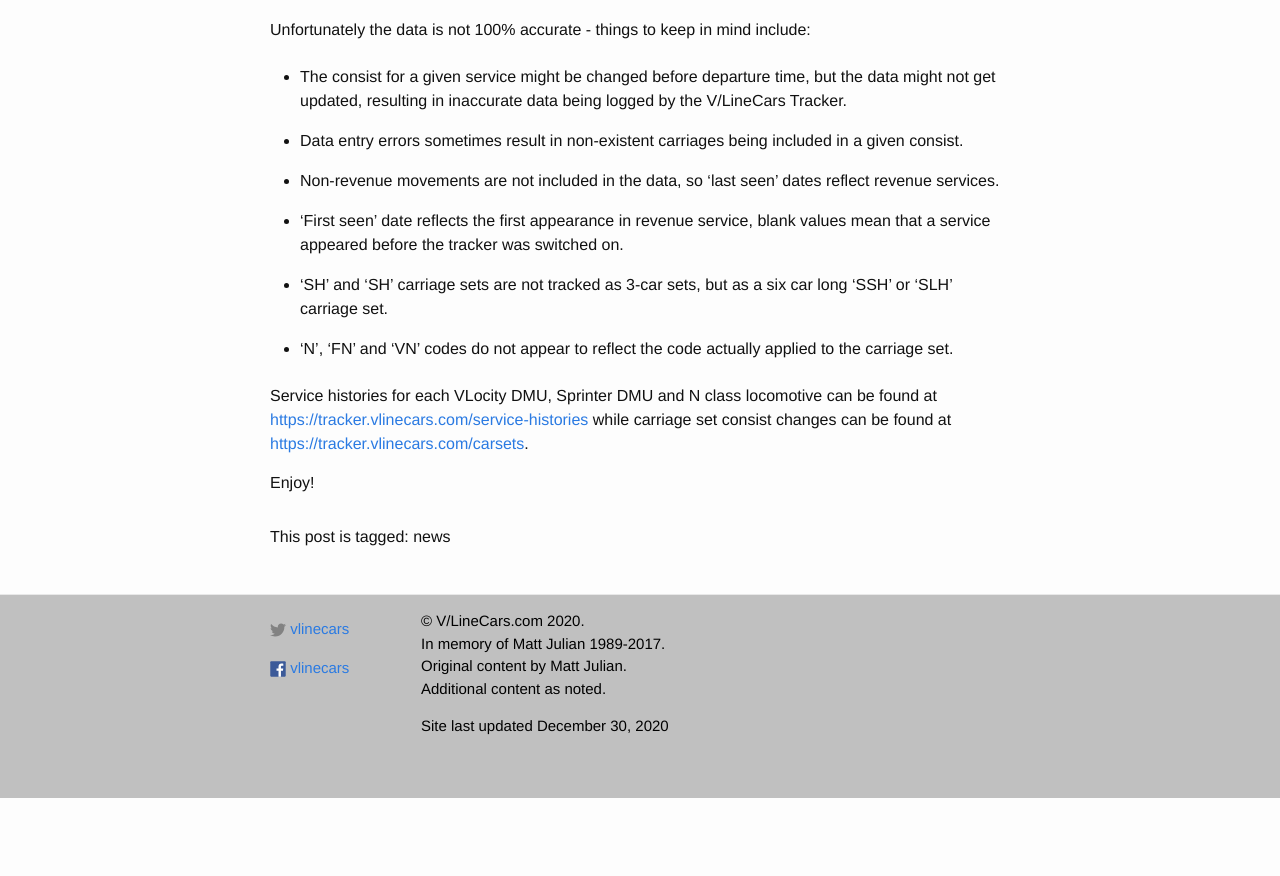
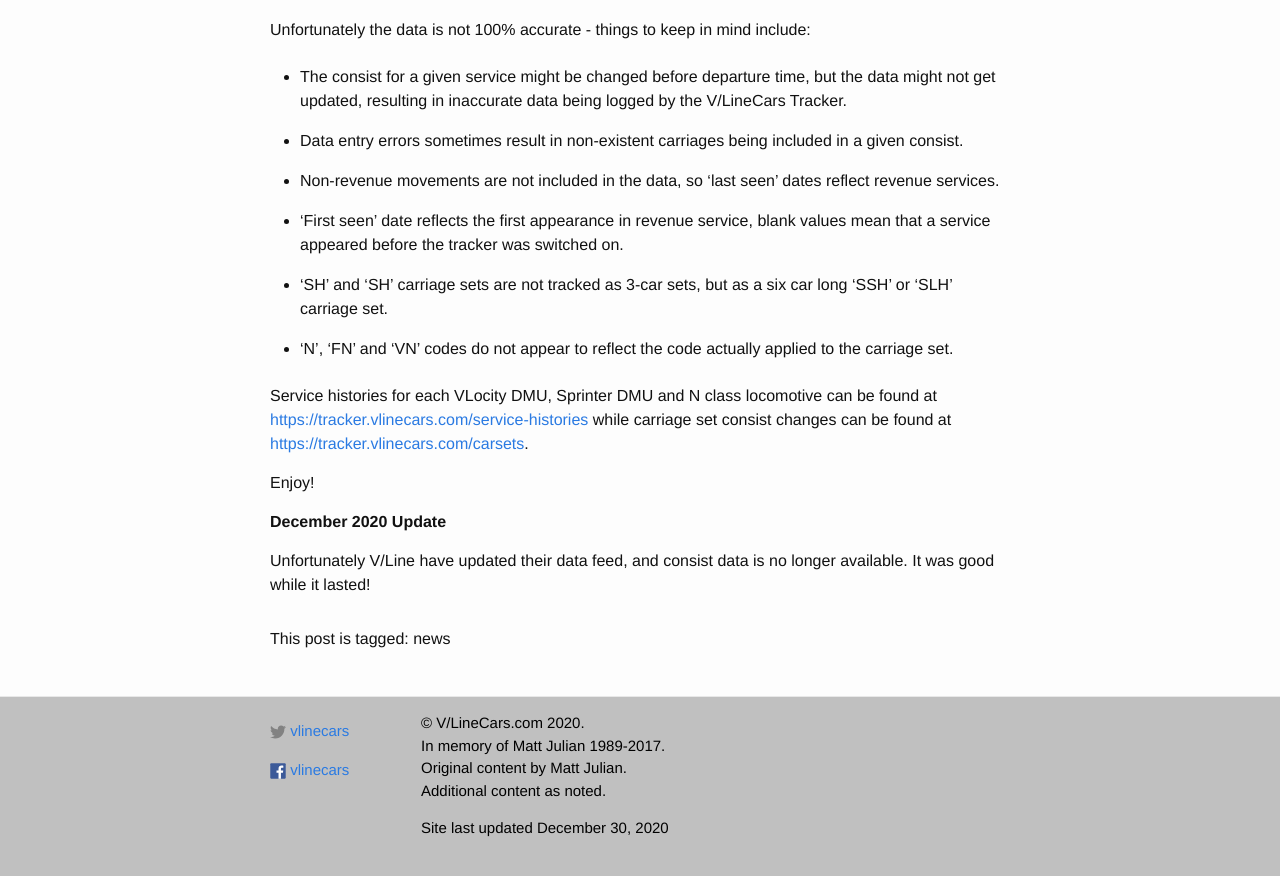
Before and after one commit to vlinecars/vlinecars.github.io, a Jekyll site: the page built from _posts/2020-11-06-vlinecars-tracker-launched.md, in a window 1280 px wide and 900 px high, scrolled down 746 px. Shown: the top 876 px of the window. Built offline with Jekyll 4.4.1, drawn with Linux system fonts in a browser that asks for light colours; before the commit the page ends 1544 px from its top, so only the background shows below that.

Commit message:
Update for V/LineCars tracker API decommissioning

```diff
--- a/_includes/header.html
+++ b/_includes/header.html
@@ -17,7 +17,6 @@
 	  <div class="trigger">
 		  <a class="page-link" href="{{ site.baseurl }}/">Home</a>
 		  <a class="page-link" href="{{ site.baseurl }}/articles/">Articles</a>
-		  <a class="page-link" href="https://tracker.vlinecars.com/service-histories">Service histories</a>
 		{% assign sorted_pages = site.pages | sort:"order" %}
 		{% for my_page in sorted_pages %}
 		  {% if my_page.title %}
--- a/_posts/2020-11-06-vlinecars-tracker-launched.md
+++ b/_posts/2020-11-06-vlinecars-tracker-launched.md
@@ -25,3 +25,7 @@ Unfortunately the data is not 100% accurate - things to keep in mind include:
 Service histories for each VLocity DMU, Sprinter DMU and N class locomotive can be found at [https://tracker.vlinecars.com/service-histories](https://tracker.vlinecars.com/service-histories) while carriage set consist changes can be found at [https://tracker.vlinecars.com/carsets](https://tracker.vlinecars.com/carsets).
 
 Enjoy!
+
+**December 2020 Update**
+
+Unfortunately V/Line have updated their data feed, and consist data is no longer available. It was good while it lasted!
```
Also changed, not shown: fleetlists.md (+1 -1 lines).
